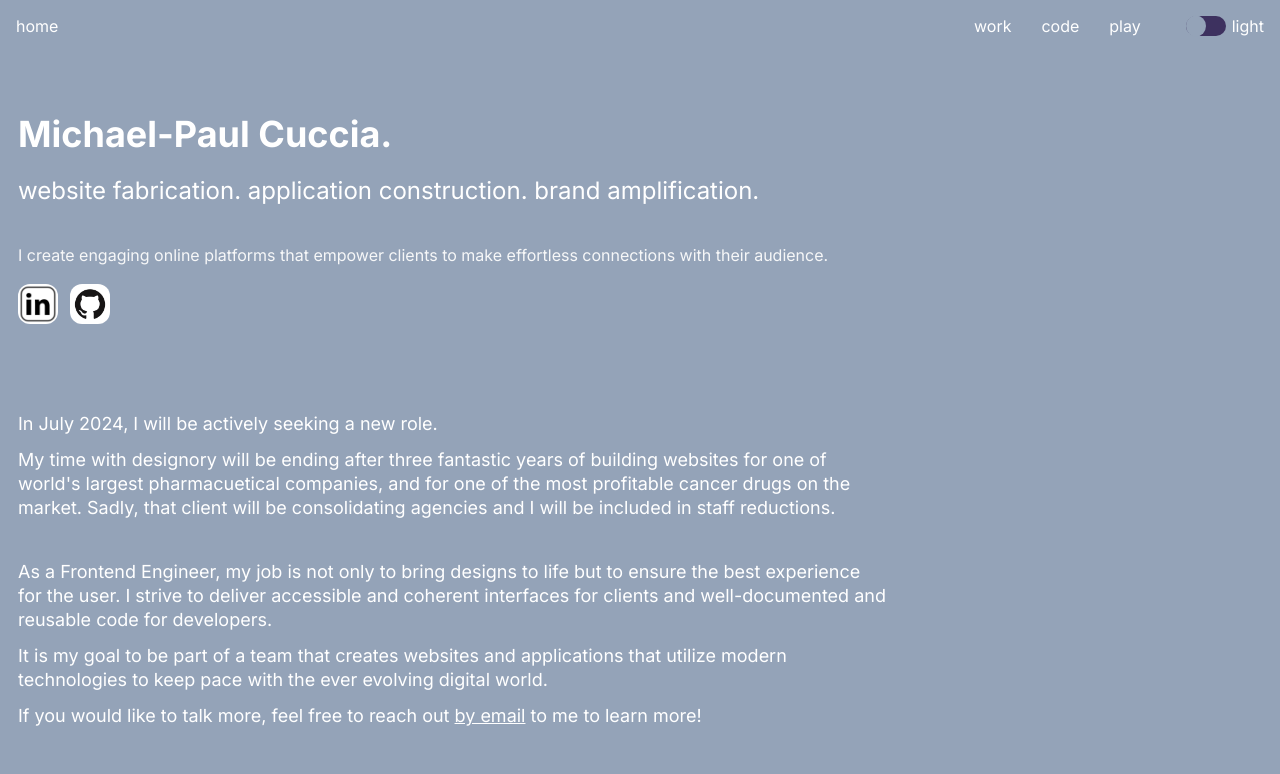
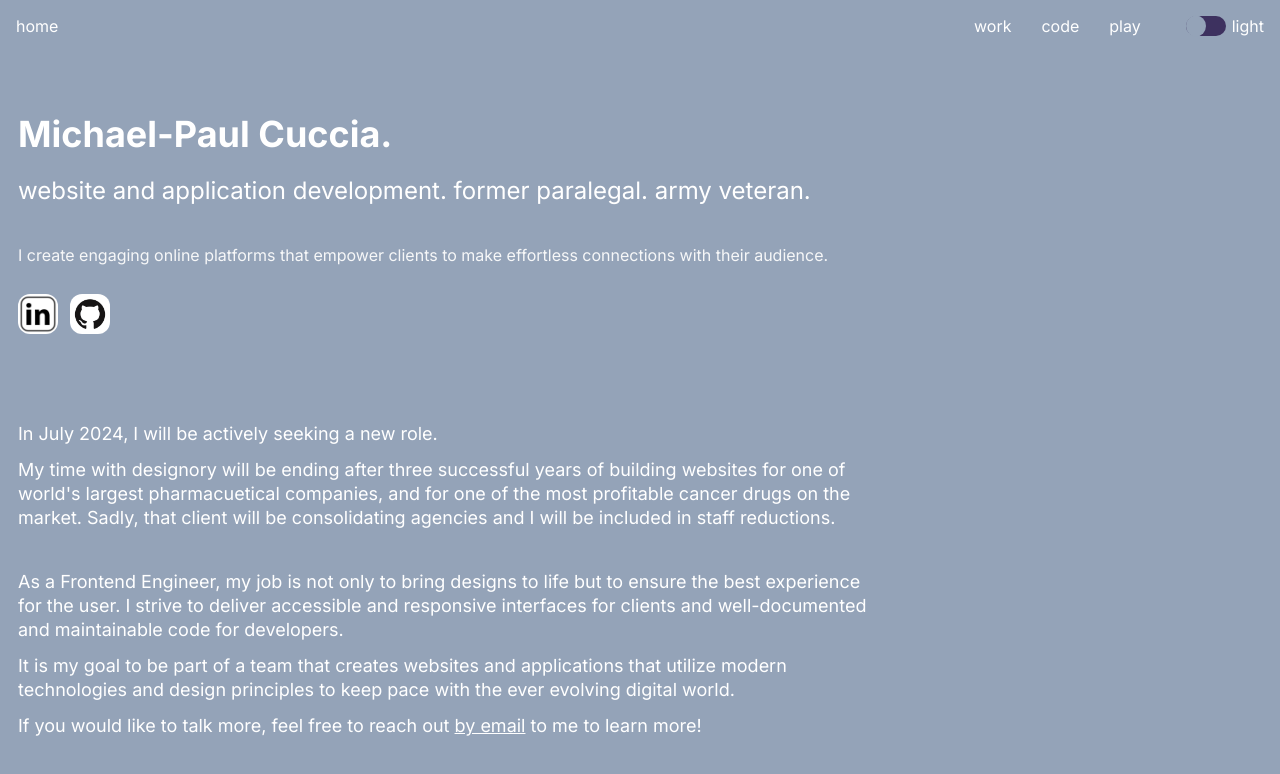
Before and after one commit to michaelpaulcuccia/profile-resume, a Next.js app in the folder my-app/: page / in a window 1280 px wide. Shown: the top 774 px of the page. Built offline with nearby package versions, Linux system fonts and the light colour scheme.

Commit message:
updates homepage text

```diff
--- a/my-app/components/Nav.jsx
+++ b/my-app/components/Nav.jsx
@@ -73,7 +73,7 @@ const Hero = styled.div`
 
 const IconWithLinkContainer = styled.div`
   margin-bottom: 60px;
-  margin-top: 20px;
+  margin-top: 30px;
 
   a:first-of-type {
     margin-right: 6px;
@@ -102,7 +102,7 @@ export default function Nav() {
     <Hero theme={theme}>
       <Title className="title">Michael-Paul Cuccia.</Title>
       <Headline className="headline">
-        website fabrication. application construction. brand amplification.
+        website and application development. former paralegal. army veteran.
       </Headline>
       <p className="body">
         I create engaging online platforms that empower clients to make effortless connections with their
--- a/my-app/src/app/page.js
+++ b/my-app/src/app/page.js
@@ -13,14 +13,14 @@ export default function page() {
           In July 2024, I will be actively seeking a new role.
         </Paragraph>
         <Paragraph>
-          My time with designory will be ending after three fantastic years of building websites for one of world's largest pharmacuetical companies, and for one of the most profitable cancer drugs on the market. Sadly, that client will be consolidating agencies and I will be included in staff reductions.
+          My time with designory will be ending after three successful years of building websites for one of world's largest pharmacuetical companies, and for one of the most profitable cancer drugs on the market. Sadly, that client will be consolidating agencies and I will be included in staff reductions.
         </Paragraph>
         <div style={{ marginBottom: '40px'}}></div>
         <Paragraph>
-          As a Frontend Engineer, my job is not only to bring designs to life but to ensure the best experience for the user. I strive to deliver accessible and coherent interfaces for clients and well-documented and reusable code for developers.
+          As a Frontend Engineer, my job is not only to bring designs to life but to ensure the best experience for the user. I strive to deliver accessible and responsive interfaces for clients and well-documented and maintainable code for developers.
         </Paragraph>
         <Paragraph>
-          It is my goal to be part of a team that creates websites and applications that utilize modern technologies to keep pace with the ever evolving digital world.
+          It is my goal to be part of a team that creates websites and applications that utilize modern technologies and design principles to keep pace with the ever evolving digital world.
         </Paragraph>
         <Paragraph>
           If you would like to talk more, feel free to reach out <CustomLink href='mailto:michaelpaulcuccia@proton.me'><span style={{ textDecoration: 'underline'}}>by email</span></CustomLink> to me to learn more!
```
